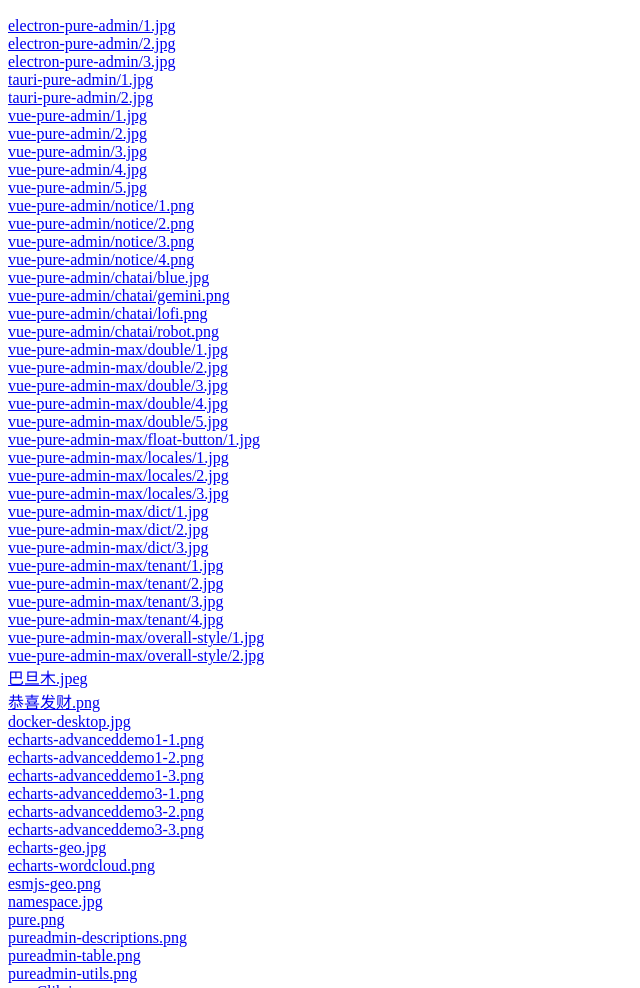
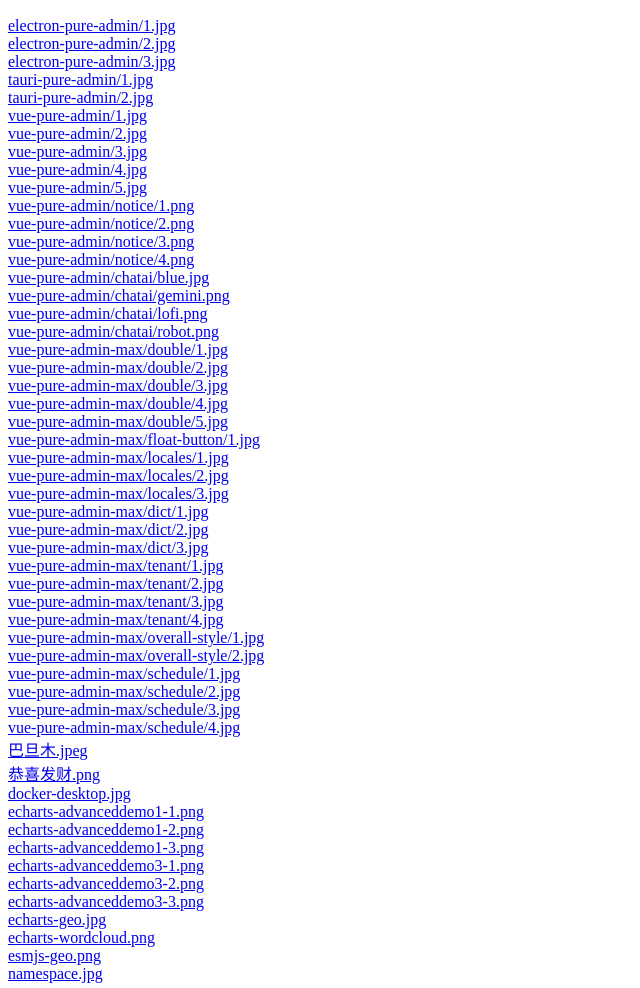
Before and after one commit to xiaoxian521/hyperlink, a plain HTML site: page index.html in a window 1280 px wide. Shown: the part 112-1100 px from the top of the page, without its empty margins (0-640 px from the left). Drawn offline with Linux system fonts and the light colour scheme.

Commit message:
feat: add imgs

```diff
--- a/index.html
+++ b/index.html
@@ -51,6 +51,10 @@
 						"vue-pure-admin-max/tenant/4.jpg",
 						"vue-pure-admin-max/overall-style/1.jpg",
 						"vue-pure-admin-max/overall-style/2.jpg",
+						"vue-pure-admin-max/schedule/1.jpg",
+						"vue-pure-admin-max/schedule/2.jpg",
+						"vue-pure-admin-max/schedule/3.jpg",
+						"vue-pure-admin-max/schedule/4.jpg",
 						"巴旦木.jpeg",
 						"恭喜发财.png",
 						"docker-desktop.jpg",
```
Also changed, not shown: README.md, img/vue-pure-admin-max/schedule/1.jpg (added), img/vue-pure-admin-max/schedule/2.jpg (added), img/vue-pure-admin-max/schedule/3.jpg (added), img/vue-pure-admin-max/schedule/4.jpg (added).
